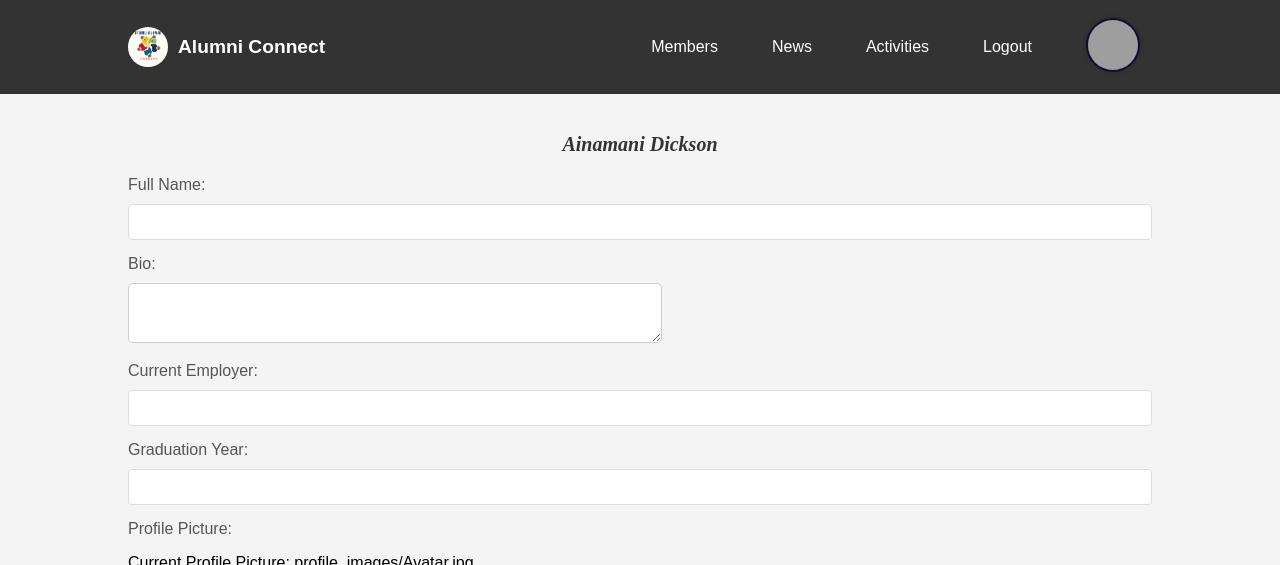
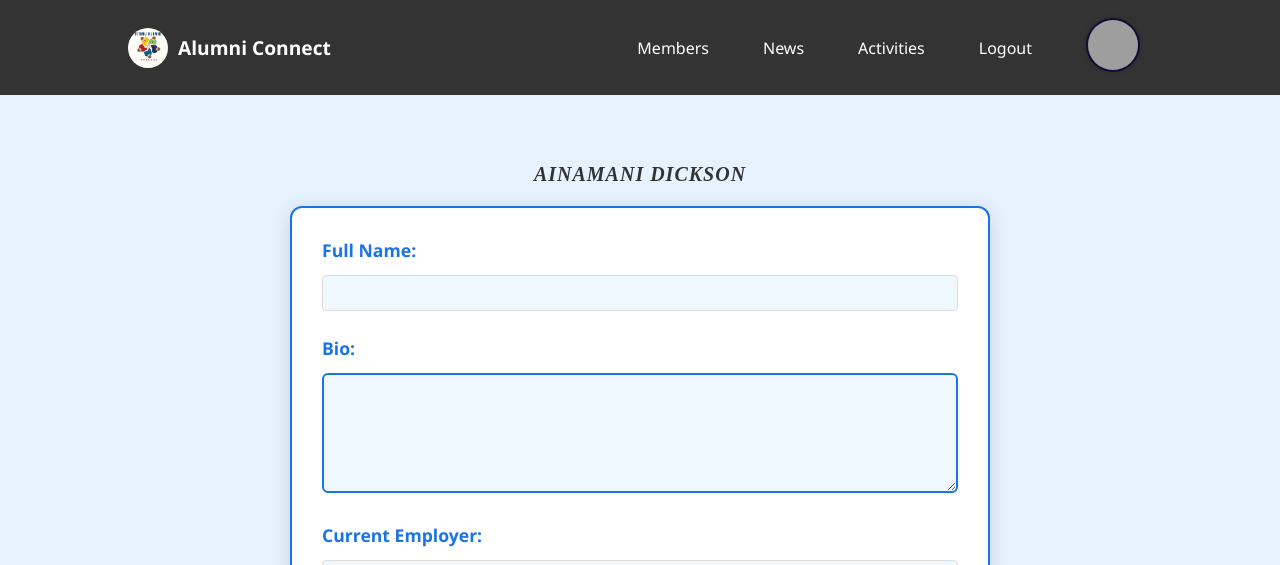
Before and after one commit to AinamaniDM/ALUMNI_APPLICATION, a Django app: page /members/profile/edit/ in a window 1280 px wide. Shown: the top 565 px of the page. Run offline with Django 5.2, Linux system fonts and the light colour scheme; the visitor is signed in with stand-in values (Sample User, id 1); data comes from the database, SQL or seed files in the repository; parts of the project's set-up code (start-up, migrations or seed data) failed here and were passed over; grey boxes are pictures that could not be loaded.

Commit message:
added styles for profile view and profile edit pages

```diff
--- a/static/css/style.css
+++ b/static/css/style.css
@@ -410,3 +410,233 @@ form {
     border-radius: 50%;
     object-fit: cover;
 }
+
+
+
+/*Styles for the profile edit page*/
+body {
+    font-family: 'Segoe UI', Tahoma, Geneva, Verdana, sans-serif;
+    background-color: #e6f3ff;
+    margin: 0;
+    padding: 30px;
+}
+
+h1 {
+    color: #1a73e8;
+    text-align: center;
+    font-size: 2.5em;
+    margin-bottom: 40px;
+    text-transform: uppercase;
+    letter-spacing: 1px;
+}
+
+/* Profile container */
+.profile-container {
+    max-width: 700px;
+    margin: 0 auto;
+    background: #ffffff;
+    padding: 30px;
+    border-radius: 12px;
+    box-shadow: 0 4px 20px rgba(0, 0, 0, 0.15);
+    border: 2px solid #1a73e8;
+    width: 100%;
+    box-sizing: border-box;
+}
+
+/* Profile picture */
+.profile-picture {
+    max-width: 250px;
+    width: 100%;
+    height: auto;
+    border-radius: 50%;
+    border: 3px solid #1a73e8;
+    padding: 5px;
+    background-color: #fff;
+    display: block;
+    margin: 0 auto 20px;
+    object-fit: cover;
+    aspect-ratio: 1 / 1;
+    transition: border-color 0.3s;
+}
+
+.profile-picture:hover {
+    border-color: #ff5722;
+}
+
+/* Profile details */
+.profile-details {
+    margin-bottom: 30px;
+}
+
+.profile-details p {
+    font-size: 1.1em;
+    color: #333;
+    margin: 10px 0;
+    line-height: 1.6;
+}
+
+.profile-details strong {
+    color: #1a73e8;
+    font-weight: 600;
+}
+
+/* Form container (for edit form) */
+form {
+    max-width: 700px;
+    margin: 0 auto;
+    background: #ffffff;
+    padding: 30px;
+    border-radius: 12px;
+    box-shadow: 0 4px 20px rgba(0, 0, 0, 0.15);
+    border: 2px solid #1a73e8;
+    width: 100%;
+    box-sizing: border-box;
+}
+
+/* Form groups (for edit form) */
+.form-group {
+    margin-bottom: 25px;
+}
+
+.form-group label {
+    display: block;
+    font-weight: 600;
+    color: #1a73e8;
+    margin-bottom: 8px;
+    font-size: 1.1em;
+}
+
+.form-control {
+    width: 100%;
+    padding: 12px;
+    border: 2px solid #1a73e8;
+    border-radius: 6px;
+    font-size: 1em;
+    background-color: #f0f8ff;
+    box-sizing: border-box;
+    transition: all 0.3s ease;
+}
+
+.form-control:focus {
+    border-color: #ff5722;
+    background-color: #fff;
+    box-shadow: 0 0 8px rgba(255, 87, 34, 0.4);
+    outline: none;
+}
+
+textarea.form-control {
+    min-height: 120px;
+    resize: vertical;
+}
+
+/* Button container */
+.button-container {
+    display: flex;
+    justify-content: center;
+    gap: 10px;
+    flex-wrap: wrap;
+}
+
+/* Buttons */
+.btn {
+    padding: 12px 25px;
+    border: none;
+    border-radius: 6px;
+    font-size: 1.1em;
+    font-weight: bold;
+    cursor: pointer;
+    transition: transform 0.2s, background-color 0.3s;
+    box-sizing: border-box;
+}
+
+.btn-primary {
+    background-color: #1a73e8;
+    color: #fff;
+}
+
+.btn-primary:hover {
+    background-color: #ff5722;
+    transform: scale(1.05);
+}
+
+.btn-secondary {
+    background-color: #888;
+    color: #fff;
+}
+
+.btn-secondary:hover {
+    background-color: #666;
+    transform: scale(1.05);
+}
+
+/* Image styling (for edit form) */
+#current-profile-picture, #preview-image {
+    max-width: 250px;
+    width: 100%;
+    height: auto;
+    border-radius: 50%;
+    border: 3px solid #1a73e8;
+    padding: 5px;
+    background-color: #fff;
+    transition: border-color 0.3s;
+    display: block;
+    margin: 0 auto;
+    object-fit: cover;
+    aspect-ratio: 1 / 1;
+}
+
+#current-profile-picture:hover, #preview-image:hover {
+    border-color: #ff5722;
+}
+
+#preview-container {
+    display: none;
+    margin-top: 15px;
+}
+
+#preview-container p {
+    font-weight: 600;
+    color: #ff5722;
+    margin-bottom: 10px;
+    text-align: center;
+}
+
+/* Responsive design for small screens */
+@media (max-width: 600px) {
+    body {
+        padding: 15px;
+    }
+    .profile-container, form {
+        padding: 15px;
+        max-width: 100%;
+        margin: 0;
+    }
+    h1 {
+        font-size: 1.8em;
+    }
+    .button-container {
+        flex-direction: column;
+        gap: 10px;
+    }
+    .btn {
+        width: 100%;
+        margin: 0;
+    }
+    /* Profile picture styling*/
+    .profile-picture, #current-profile-picture, #preview-image {
+        max-width: 50%;
+        min-width: 120px;
+        border-width: 2px;
+        padding: 3px;
+    }
+    .profile-details p {
+        font-size: 1em;
+    }
+    .form-group {
+        margin-bottom: 20px;
+    }
+    .form-control {
+        padding: 10px;
+        font-size: 0.9em;
+    }
+}
```
